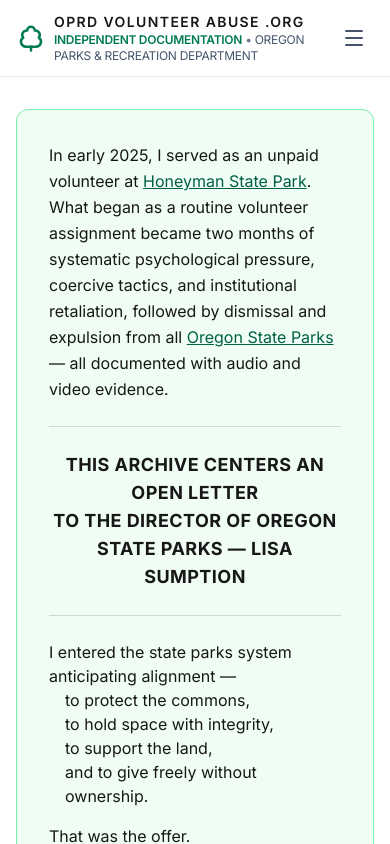
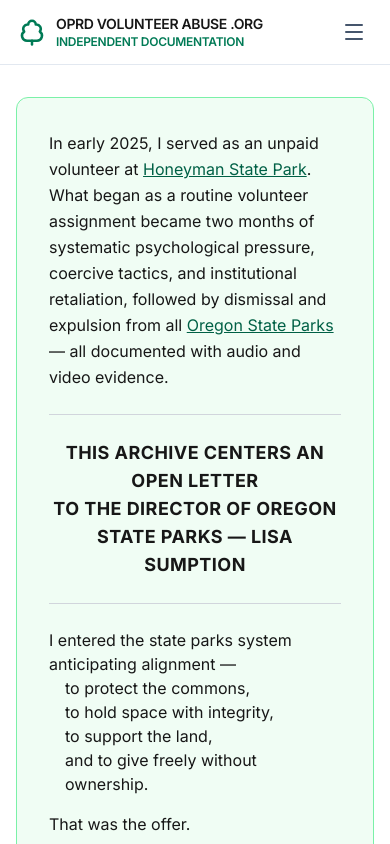
Before and after one commit to rswfire/rswfire.oprd, a Next.js app: page / in a window 390 px wide. Shown: the top 844 px of the page. Built offline with nearby package versions, Linux system fonts and the light colour scheme.

Commit message:
Polishing the Archive

```diff
--- a/components/Header.tsx
+++ b/components/Header.tsx
@@ -17,13 +17,13 @@ export default function Header() {
                             <Icon name="TreeDeciduous" size="30" className="text-emerald-700"/>
                         </div>
                         <div className="leading-tight">
-                            <div className="text-sm font-semibold tracking-widest uppercase">
+                            <div className="text-sm font-semibold tracking-tight sm:tracking-widest uppercase">
                                 OPRD VOLUNTEER ABUSE .ORG
                             </div>
                             <div className="text-xs sm:text-sm tracking-tight">
                                 <span className="font-semibold text-emerald-700">INDEPENDENT DOCUMENTATION</span>
-                                <span className="text-slate-500"> &bull; </span>
-                                <span className="text-slate-600">OREGON PARKS &amp; RECREATION DEPARTMENT</span>
+                                <span className="hidden sm:inline text-slate-500"> &bull; </span>
+                                <span className="hidden sm:inline text-slate-600">OREGON PARKS &amp; RECREATION DEPARTMENT</span>
                             </div>
                         </div>
                     </Link>
```
